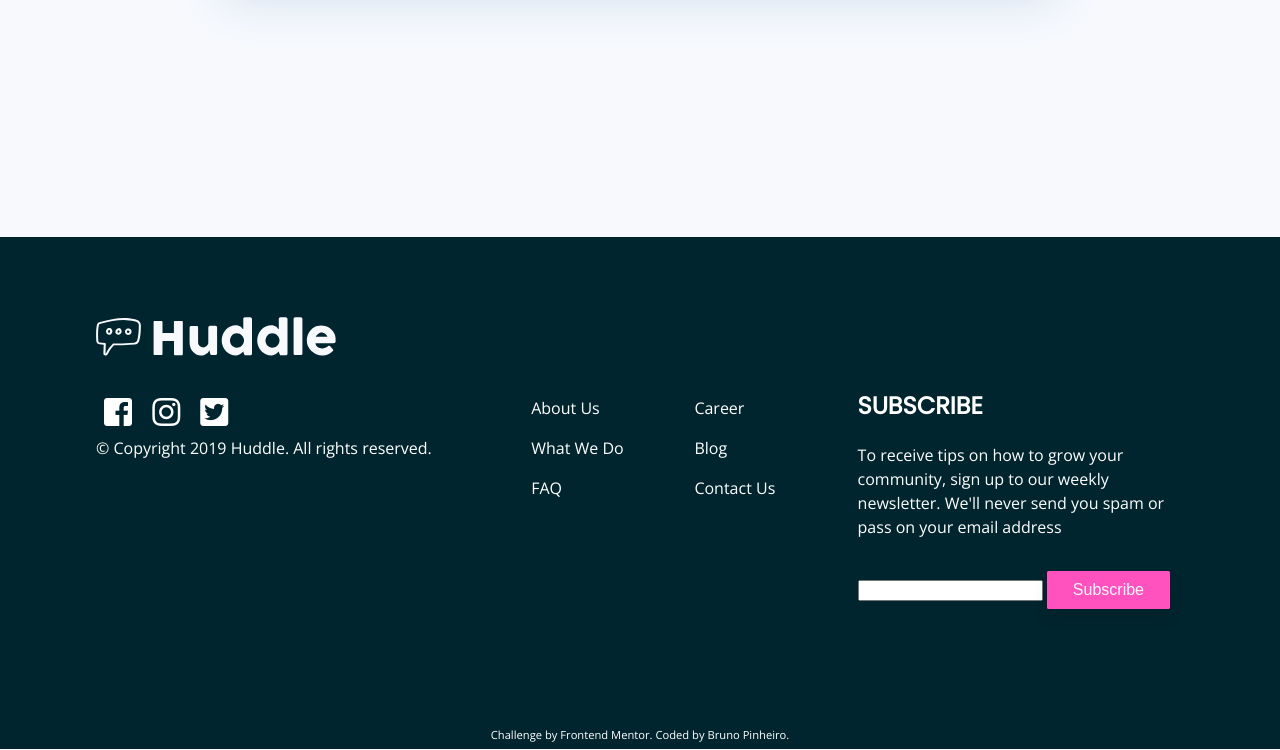
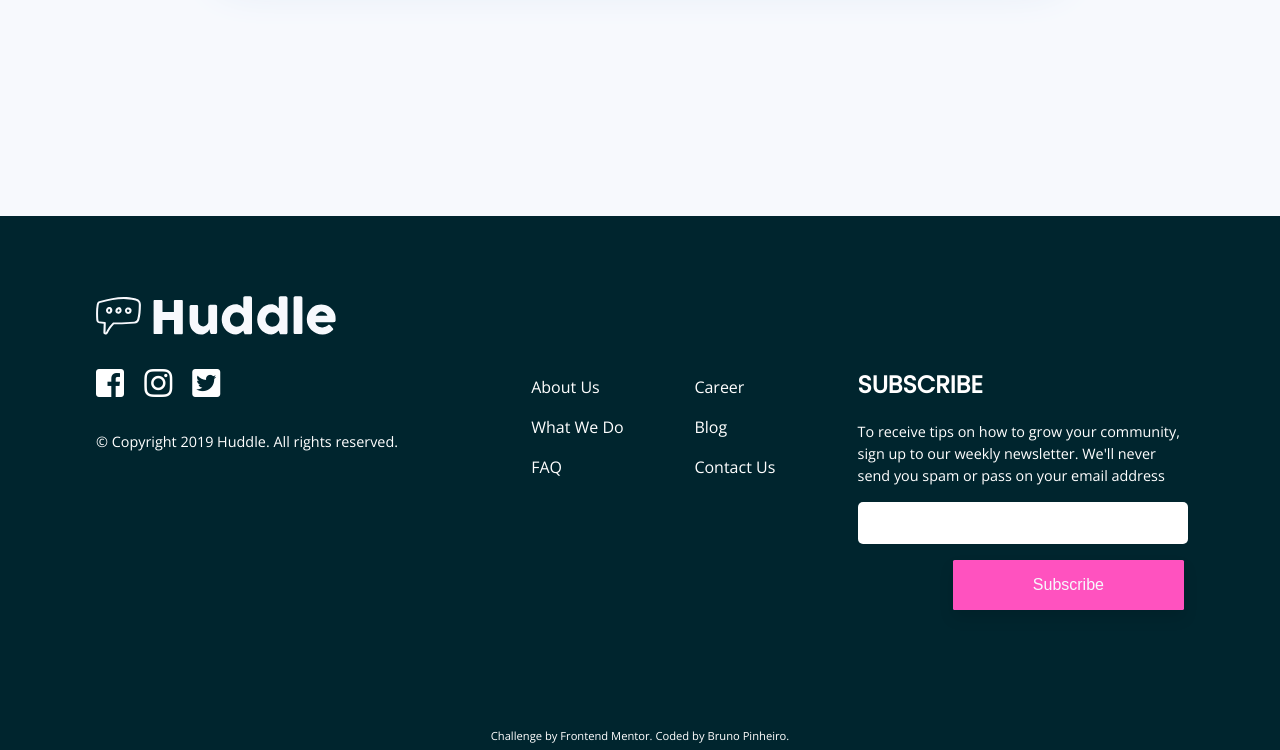
Before and after one commit to brunopinheiroeu/FM-huddle-landing-page-596348, a plain HTML site: page index.html in a window 1280 px wide. Shown: the part 2660-3410 px from the top of the page. Drawn offline with nearby package versions, Linux system fonts and the light colour scheme.

Commit message:
Desktop finished

```diff
--- a/css/styles.css
+++ b/css/styles.css
@@ -39,7 +39,8 @@ h3{
 }
 i{
   font-size: 2rem;
-  margin: .5rem;
+  margin: 0 1rem 2rem 0;
+
 }
 .site-top{
   width: 90%;
@@ -65,14 +66,14 @@ i{
   cursor: pointer;
   font-weight: 500;
 }
+.top-button:hover{
+  background-color: #9a52ff;
+  color: #f7f9fd;
+}
 .site-top::after{
   content: "";
   display: table;
   clear: both;
-}
-.top-button:hover{
-  background-color: #9a52ff;
-  color: #f7f9fd;
 }
 .wrapper{
   position:absolute;
@@ -128,7 +129,7 @@ i{
   color: #f7f9fd;
   font-size: 100%;
   background: #ff52bf;
-  padding: 3% 8%;
+  padding: 1rem 5rem;
   text-decoration: none;
   cursor: pointer;
   font-weight: 500;
@@ -141,7 +142,6 @@ i{
   padding-top: 30rem;
   width: 85%;
   margin: auto;
-
 }
 .users::after{
   content: "";
@@ -172,19 +172,6 @@ i{
 }
 .white{
   color: white;
-}
-
-.social{
-  height: 5rem;
-  position: absolute;
-  padding-left: 5rem;
-}
-
-.subscribe{
-  width: 33.33%;
-  padding-top: 2rem;
-  float: right;
-  display: block;
 }
 .bottomA{
   margin: 0 auto;
@@ -230,6 +217,21 @@ i{
   width: 50%;
   float: left;
 }
+.subtext{
+  padding-bottom: 1rem;
+  font-size: .9rem;
+}
+.form{
+  text-align: right;
+}
+.input{
+  height: 2.5rem;
+  margin-bottom: 1rem;
+  width: 100%;
+  border-radius: 5px;
+  border: none;
+}
+
 
 @media screen and (max-width: 600px) {
   .logo-img{
--- a/index.html
+++ b/index.html
@@ -22,7 +22,6 @@
     <img class="logo-img" src="images/logo.svg" alt="Huddle-logo">
     <button class="top-button">Try it Free</button>
   </div>
-
 <!******************************SITE MIDDLE*******************************>
   <div class="site-middle">
     <div class="mockups">
@@ -55,39 +54,31 @@
   </div>
   <div class="bottomB">
     <div class="col">
-
-
-
-      <i class="fab fa-facebook-square"></i>
-      <i class="fab fa-instagram"></i>
-      <i class="fab fa-twitter-square"></i>
-      <p class="copyright white">© Copyright 2019 Huddle. All rights reserved.</p>
-
+      <a href="#"><i class="fab fa-facebook-square"></i></a>
+      <a href="#"><i href="#" class="fab fa-instagram"></i></a>
+      <a href="#"><i href="#" class="fab fa-twitter-square"></i></a>
+      <p class="subtext white">© Copyright 2019 Huddle. All rights reserved.</p>
     </div>
     <div class="colb">
       <div class="coll">
         <a href="#">About Us</a><br>
         <a href="#">What We Do</a><br>
         <a href="#">FAQ</a><br>
-
       </div>
       <div class="coll">
         <a href="#">Career</a><br>
         <a href="#">Blog</a><br>
         <a href="#">Contact Us</a><br>
-
       </div>
     </div>
     <div class="colb">
       <h2 class="white">SUBSCRIBE</h2>
-      <p class="white">To receive tips on how to grow your community, sign up to our weekly newsletter. We'll never send you spam or pass on your email address</p>
-      <form class="" action="index.html" method="post">
-        <input type="text" name="subscribe" value="">
+      <p class="subtext white">To receive tips on how to grow your community, sign up to our weekly newsletter. We'll never send you spam or pass on your email address</p>
+      <form class="form" action="index.html" method="post">
+        <input class="input" type="text" name="subscribe" value=""><br>
         <button class="middle-button">Subscribe</button>
       </form>
-
     </div>
-
   </div>
   <div class="bottomC">
     <p class="padb white">
```
